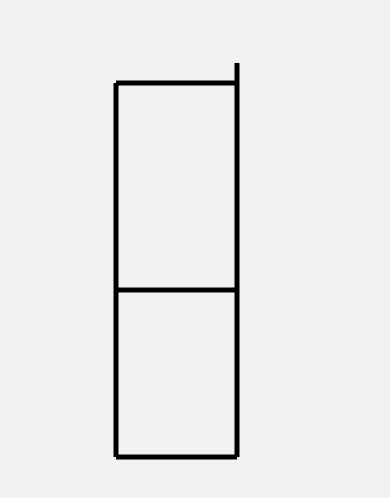
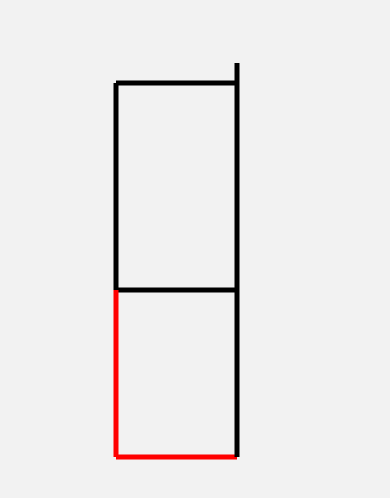
Before and after one commit to Jathoosh/DataNav, a React Native app in the folder DataNavApp/: screen /MapsTest in a window 390 px wide. Shown: the top 498 px of the page. Built offline with nearby package versions, Linux system fonts and the light colour scheme.

Commit message:
Calculate the Shortest Path + Display the Shortest Path

```diff
--- a/DataNavApp/views/MapsTest.tsx
+++ b/DataNavApp/views/MapsTest.tsx
@@ -2,6 +2,7 @@ import React from 'react';
 import {StyleSheet, View} from 'react-native';
 import SvgComponent from './Maps_scheme/map_layout';
 import jsonData from './Maps_scheme/data2.json';
+import {Svg, Path} from 'react-native-svg';
 
 // CALCULATE THE SHORTEST PATH
 // Definition des types de la Map
@@ -78,6 +79,82 @@ function MapsTest(navigation: any) {
   );
 }
 
+/*
+// CACUL OF THE SHORTEST PATH (Dijkstra)
+function dijkstra(graph: Array<Array<any>>, startNode: Intersection['id']) {
+  const distances: { [key: number]: number } = {};
+  const visited: { [key: number]: boolean } = {};
+  const previous: { [key: number]: number | null } = {};
+
+  graph.forEach(([node]) => {
+    distances[node] = node === startNode ? 0 : Infinity;
+    visited[node] = false;
+    previous[node] = null;
+  });
+
+  while (true) {
+    let currentNode: number | null = null;
+    let minDistance = Infinity;
+
+    for (const [node] of graph) {
+      if (!visited[node] && distances[node] < minDistance) {
+        minDistance = distances[node];
+        currentNode = node;
+      }
+    }
+
+    if (currentNode === null || minDistance === Infinity) {
+      break;
+    }
+
+    visited[currentNode] = true;
+
+    for (const [node, ...road] of graph) {
+      if (node === currentNode) {
+        for (const [adjNode, weight] of road) {
+          const newDistance = distances[currentNode] + weight;
+          if (newDistance < distances[adjNode]) {
+            distances[adjNode] = newDistance;
+            previous[adjNode] = currentNode;
+          }
+        }
+      }
+    }
+  }
+
+  const shortestPath: Array<number> = [];
+  let currentNode: any | null = startNode;
+
+  while (currentNode !== null) {
+    shortestPath.unshift(currentNode);
+    currentNode = previous[currentNode];
+  }
+
+  return shortestPath;
+}
+
+//Jeu de test Dijkstra
+// Graphe de test
+const graph = [
+  [0, [0, 121], [3, 207]],
+  [1, [1, 121], [4, 167]],
+  [2, [2, 121], [4, 167]],
+  [3, [7, 20]],
+  [4, [0, 121], [7, 20]],
+  [5, [1, 121], [5, 167]],
+  [6, [2, 121], [5, 167]]
+];
+
+// Appel de la fonction Dijkstra
+const shortestPath = dijkstra(graph, startNode);
+
+console.log("Shortest Path:", shortestPath);
+*/
+
+const shortestPath: number[] = [6,2,5,1,4,3,0];
+
+
+// STYLE
 const styles = StyleSheet.create({
   container: {
     flex: 1,
--- a/DataNavApp/views/Maps_scheme/map_layout.tsx
+++ b/DataNavApp/views/Maps_scheme/map_layout.tsx
@@ -35,9 +35,15 @@ function SvgComponent() {
     return interY === undefined ? 0 : interY.y;
   };
 
+  const shortestPath = [6, 2, 1]; // Chemin le plus court à afficher
+
   return (
     <Svg width="100%" height="100%">
-      {jsonData.roads.map(item => (
+      {jsonData.roads.map(item => {
+        const isShortestPath = shortestPath.includes(item.start_node) && shortestPath.includes(item.end_node);
+        const strokeColor = isShortestPath ? '#FF0000' : '#000';
+
+        return (
           <Path
             key={item.id}
             d={
@@ -49,11 +55,12 @@ function SvgComponent() {
               item.length
             }
             fill="none"
-          stroke="#000"
+            stroke={strokeColor}
             strokeWidth="5.00"
             strokeOpacity="1.00"
           />
-      ))}
+        );
+      })}
     </Svg>
   );
 }
```
Lines whose indentation alone changed are shown as unchanged.
